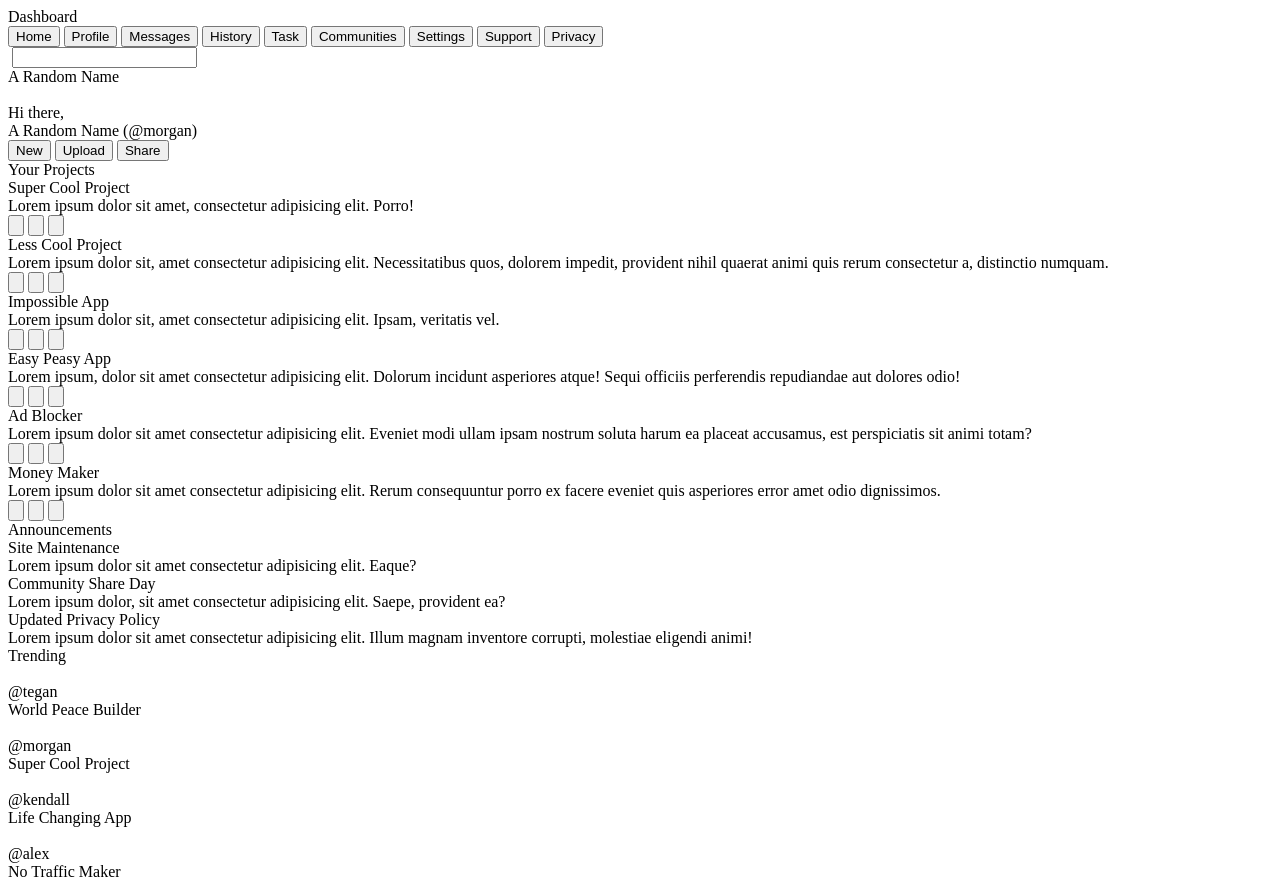
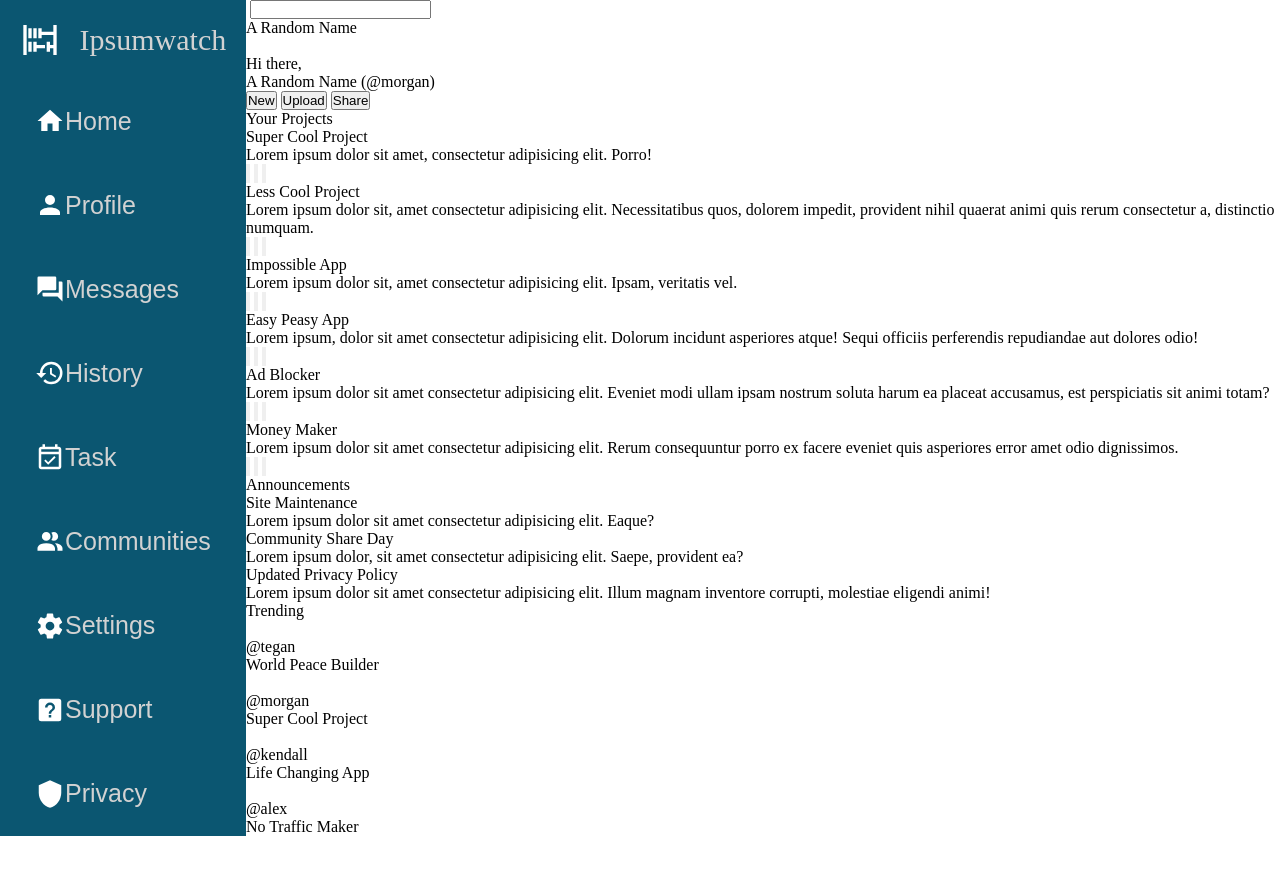
Before and after one commit to lenioh/admin-dashboard, a plain HTML site: page index.html in a window 1280 px wide. After the commit the page ends 836 px from the top, so only its background shows below. Drawn offline with Linux system fonts and the light colour scheme.

Commit message:
setting up and finishing(?) sidebar

```diff
--- a/index.html
+++ b/index.html
@@ -10,17 +10,21 @@
 
 <body>
     <div class="sidebar">
-        <div class="companylogo">Dashboard</div>
-        <button class="menuitem">Home</button>
-        <button class="menuitem">Profile</button>
-        <button class="menuitem">Messages</button>
-        <button class="menuitem">History</button>
-        <button class="menuitem">Task</button>
-        <button class="menuitem">Communities</button>
-        <button class="menuitem">Settings</button>
-        <button class="menuitem">Support</button>
-        <button class="menuitem">Privacy</button>
+        <div class="companylogo">
+            <img src="./icons/abacus.svg" alt="" class="logo">
+            <div class="company-name">Ipsumwatch</div>
         </div>
+        <button class="menuitem"><img src="./icons/home.svg" alt="" class="home-icon"> Home</button>
+        <button class="menuitem"><img src="./icons/account.svg" alt="" class="user-icon"> Profile</button>
+        <button class="menuitem"><img src="./icons/forum.svg" alt="" class="message-icon"> Messages</button>
+        <button class="menuitem"><img src="./icons/history.svg" alt="" class="history-icon"> History</button>
+        <button class="menuitem"><img src="./icons/calendar-check-outline.svg" alt="" class="task-icon"> Task</button>
+        <button class="menuitem"><img src="./icons/account-multiple.svg" alt="" class="community-icon"> Communities</button>
+        <button class="menuitem"><img src="./icons/cog.svg" alt="" class="settings-icon"> Settings</button>
+        <button class="menuitem"><img src="./icons/help-box.svg" alt="" class="support-icon"> Support</button>
+        <button class="menuitem"><img src="./icons/shield.svg" alt="" class="privacy-icon"> Privacy</button>
+    </div>
+    <div class="grid-second-part">
         <div class="header">
             <div class="search-bar">
                 <img class="search-icon" src="" alt="">
@@ -143,6 +147,7 @@
                 </div>
             </div>
         </div>
+    </div>
 
 </body>
 </html>
--- a/style.css
+++ b/style.css
@@ -0,0 +1,63 @@
+* {
+    padding: 0;
+    margin: 0;
+}
+
+body {
+    display: grid;
+    grid-template-columns: 1fr 5fr;
+    height: 100dvh;
+}
+
+/* SIDEBAR */
+
+.logo {
+    height: 40px;
+    filter: invert(1);
+
+}
+
+.companylogo {
+    display: flex;
+    gap: 20px;
+    justify-content: center;
+    align-items: center;
+}
+
+.sidebar {
+    display: flex;
+    flex-direction: column;
+    justify-content: space-around;
+    font-size: 30px;
+    color: rgb(210, 210, 210);
+    background-color: rgb(11, 86, 113);
+}
+
+.sidebar button {
+    font-size: 25px;
+    color: rgb(210, 210, 210);
+    background-color: rgb(11, 86, 113);
+    border: none;
+    padding: 10px 15px;
+    margin: 10px 20px;
+    text-align: left;
+    width: fit-content;
+}
+
+.menuitem {
+    height: 25px;
+    display: flex;
+    justify-content: center;
+    align-items: center;
+}
+
+.menuitem img{
+    height: 30px;
+    filter: invert(1);
+}
+
+.sidebar button:hover {
+    text-decoration-line: underline;
+    cursor: pointer;
+}
+/* SIDEBAR */
```
Also changed, not shown: icons/abacus.svg (added), icons/account-multiple.svg (added), icons/account.svg (added), icons/calendar-check-outline.svg (added), icons/cog.svg (added), icons/forum.svg (added), icons/help-box.svg (added), icons/history.svg (added), icons/home.svg (added), icons/shield.svg (added). Lines whose indentation alone changed are shown as unchanged.
